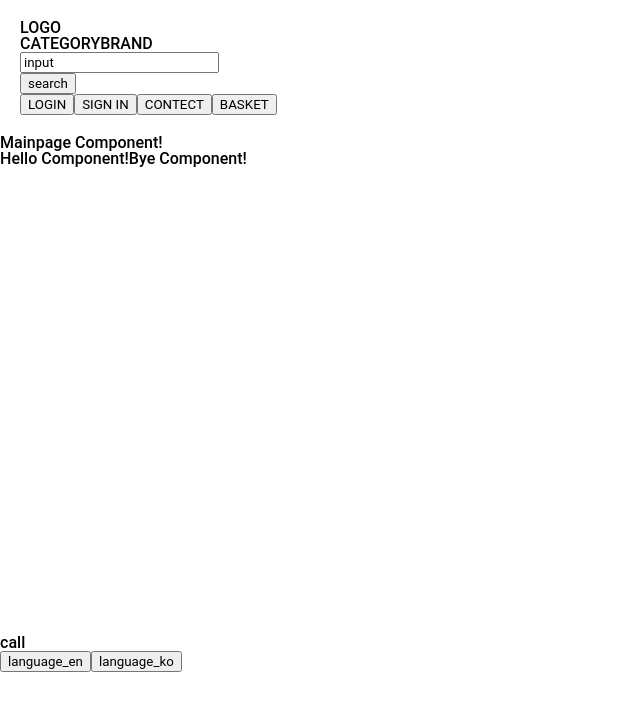
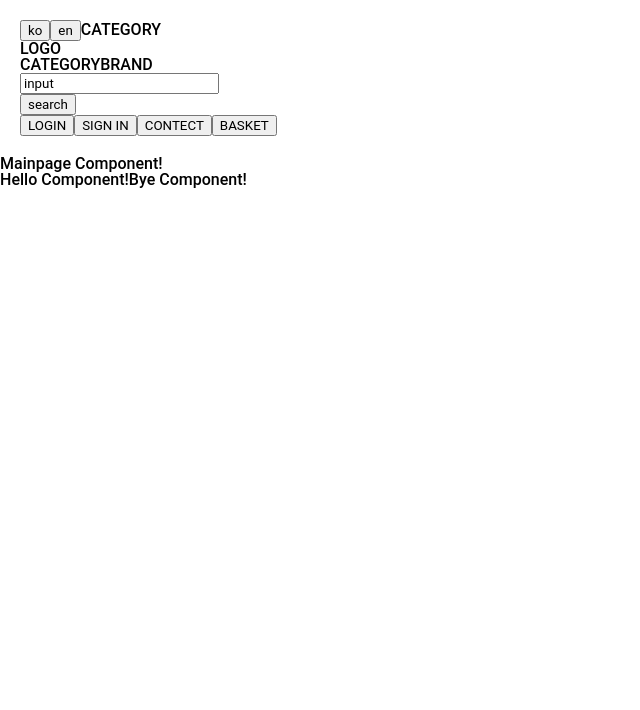
Before and after one commit to im-not-developer/reat-postcss-temp, a React (Create React App) app in the folder line4design-fe/: page / in a window 1280 px wide. Shown: the top 710 px of the page, without its empty margins (0-640 px from the left). Built offline with nearby package versions, Linux system fonts and the light colour scheme; a web font is replaced by a local one.

Commit message:
provider global langs apply.

```diff
--- a/line4design-fe/src/AppPresenter.tsx
+++ b/line4design-fe/src/AppPresenter.tsx
@@ -2,11 +2,15 @@
 
 import React from 'react';
 import { SWRConfig } from 'swr';
+import { getFindKeys } from '~/config/keys';
 import Line4Design from './Line4Design';
 import LocaleProvider from './providers/LocaleProvider';
 import GlobalStyle from './styles/GlobalStyles';
+const key_name = getFindKeys('LANG_KEY');
 
 const AppPresenter: React.FC = () => {
+  // const dd = useLocalStorage(key_name !== null ? key_name : '', '');
+
   return (
     <SWRConfig
       value={{
--- a/line4design-fe/src/Line4Design.tsx
+++ b/line4design-fe/src/Line4Design.tsx
@@ -1,26 +1,17 @@
 /** @format */
 
 import React from 'react';
-import { useTranslation } from 'react-i18next';
 import Header from './components/commons/Header';
-import { Languages, languages } from './locales/i18n';
 import RoutePresenter from './routes/RoutePresenter';
 
 interface Props {}
 
 const Line4Design = (props: Props) => {
-  const { t, i18n } = useTranslation();
-
-  const handleChangeLanguage = (lang: Languages) => {
-    i18n.changeLanguage(lang);
-  };
-
   return (
-    // <IntlProvider locale={'en'} messages={languageMap['en']}>
     <div className="line4Design_pg">
       <Header />
       <RoutePresenter />
-
+      {/*
       <div>
         <p>{t('call')}</p>
         {languages.map(lang => (
@@ -28,9 +19,8 @@ const Line4Design = (props: Props) => {
             {t(`language_${lang}`)}
           </button>
         ))}
-      </div>
+      </div>*/}
     </div>
-    // </IntlProvider>
   );
 };
 
--- a/line4design-fe/src/components/commons/Header.tsx
+++ b/line4design-fe/src/components/commons/Header.tsx
@@ -1,10 +1,32 @@
 /** @format */
 
-import React from 'react';
+import React, { useContext } from 'react';
+import { LocaleContext } from '~/providers/LocaleProvider';
+
 const Header = () => {
+  const { handleChangeLanguage, viewTransLang } = useContext(LocaleContext);
+
   return (
     <div className="header_container">
       <div className="header_container__contents">
+        {/* test */}
+        <div>
+          <button
+            onClick={() => {
+              handleChangeLanguage('ko');
+            }}>
+            ko
+          </button>
+          <button
+            onClick={() => {
+              handleChangeLanguage('en');
+            }}>
+            en
+          </button>
+
+          {viewTransLang('header.category')}
+        </div>
+        {/* test-end */}
         <div>
           <div>LOGO</div>
           <div>
--- /dev/null
+++ b/line4design-fe/src/config/keys.ts
@@ -0,0 +1,15 @@
+/** @format */
+interface keyListMapTypes {
+  [key: string]: string;
+}
+const keyListMap: keyListMapTypes = {
+  LANG_KEY: 'line4design_lang',
+};
+
+export const getFindKeys = (key: string) => {
+  console.log('key : ', key);
+  if (!key) {
+    return null;
+  }
+  return keyListMap[key] ?? '';
+};
--- a/line4design-fe/src/locales/en.ts
+++ b/line4design-fe/src/locales/en.ts
@@ -1,6 +1,5 @@
 /** @format */
 
 export const en = {
-  hello: `hello`,
-  call: `call`,
+  'header.category': `CATEGORY`,
 };
--- a/line4design-fe/src/locales/ko.ts
+++ b/line4design-fe/src/locales/ko.ts
@@ -1,6 +1,5 @@
 /** @format */
 
 export const ko = {
-  hello: `안녕하세요`,
-  call: `전화`,
+  'header.category': `카테고리`,
 };
--- a/line4design-fe/src/providers/LocaleProvider.tsx
+++ b/line4design-fe/src/providers/LocaleProvider.tsx
@@ -2,15 +2,19 @@
 
 import PropTypes from 'prop-types';
 import React, { createContext, FC, useState } from 'react';
+import { useTranslation } from 'react-i18next';
+import { Languages } from '~/locales/i18n';
 
 export type LocaleContextState = {
   locale: string;
-  changeLocale: (lang: string) => void;
+  handleChangeLanguage: (lang: Languages) => void;
+  viewTransLang: (key: string) => void;
 };
 
 const contextDefaultValues: LocaleContextState = {
-  locale: 'en',
-  changeLocale: () => ({}),
+  locale: 'ko',
+  handleChangeLanguage: () => ({}),
+  viewTransLang: () => ({}),
 };
 
 export const LocaleContext = createContext<LocaleContextState>(
@@ -18,17 +22,22 @@ export const LocaleContext = createContext<LocaleContextState>(
 );
 
 const LocaleProvider: FC = ({ children }) => {
+  const { t, i18n } = useTranslation();
   const [locale, setLocale] = useState<string>(contextDefaultValues.locale);
 
-  const changeLocale = (lang: string) => {
-    setLocale(lang);
+  const handleChangeLanguage = (lang: Languages) => {
+    i18n.changeLanguage(lang);
   };
 
+  const viewTransLang = (key: string) => {
+    return t(key);
+  };
   return (
     <LocaleContext.Provider
       value={{
         locale,
-        changeLocale,
+        handleChangeLanguage,
+        viewTransLang,
       }}>
       {children}
     </LocaleContext.Provider>
```
Also changed, not shown: line4design-fe/tsconfig.json (line endings or trailing spaces).
